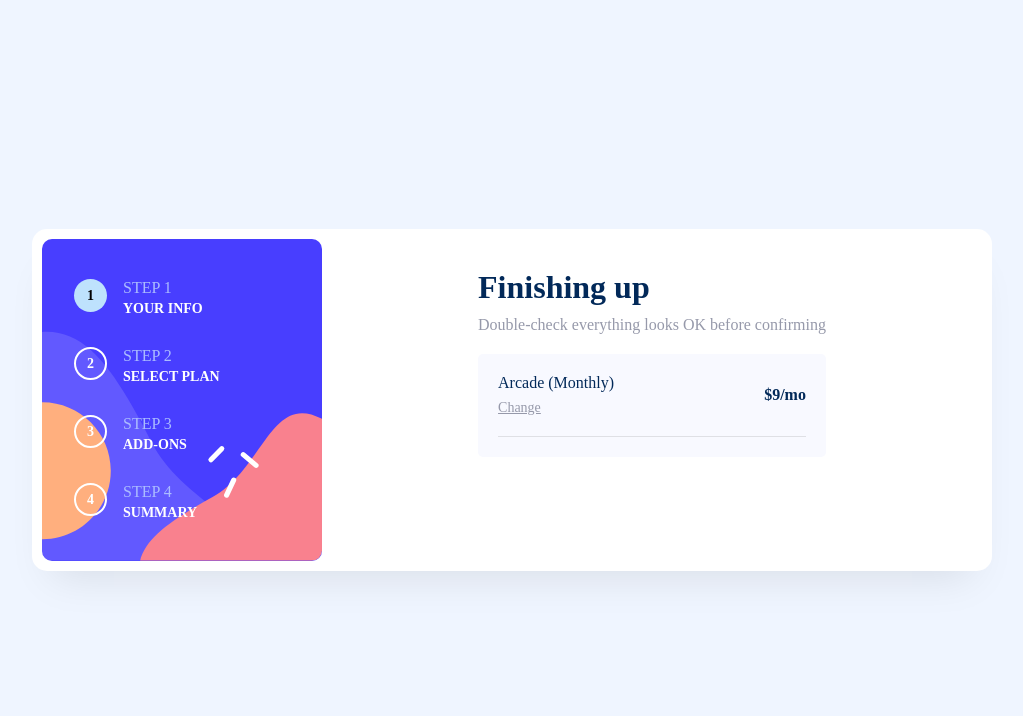
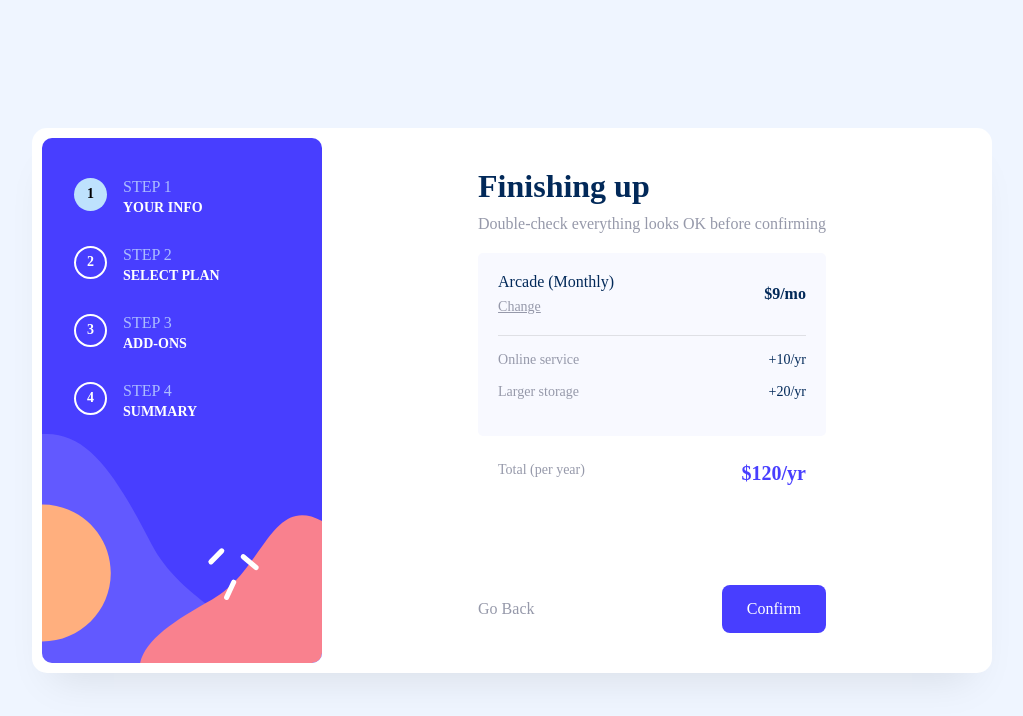
Before and after one commit to orafael93/substep-form-frontend-mentor, a React (Vite) app: page / in a window 1280 px wide. Shown: the top 716 px of the page, without its empty margins (128-1151 px from the left). Built offline with nearby package versions, Linux system fonts and the light colour scheme.

Commit message:
feat: adicao do conteudo estatico dos addons

```diff
--- a/src/components/Step4/index.tsx
+++ b/src/components/Step4/index.tsx
@@ -18,7 +18,27 @@ const Step4 = () => {
                         <S.SelectedPrice>$9/mo</S.SelectedPrice>
                     </S.WrapperSelectedPrice>
                 </S.WrapperStepContent>
+                <S.WrapperAddons>
+                    <S.WrapperAddon>
+                        <S.AddonNameService>Online service</S.AddonNameService>
+                        <S.AddonPrice>+10/yr</S.AddonPrice>
+                    </S.WrapperAddon>
+                    <S.WrapperAddon>
+                        <S.AddonNameService>Larger storage</S.AddonNameService>
+                        <S.AddonPrice>+20/yr</S.AddonPrice>
+                    </S.WrapperAddon>
+                </S.WrapperAddons>
             </S.WrapperSelectedContent>
+
+            <S.WrapperTotalPrice>
+                <S.PriceText>Total (per year)</S.PriceText>
+                <S.PriceValue>$120/yr</S.PriceValue>
+            </S.WrapperTotalPrice>
+
+            <S.WrapperButtons>
+                <S.BackButton>Go Back</S.BackButton>
+                <S.Button>Confirm</S.Button>
+            </S.WrapperButtons>
         </S.Wrapper>
     )
 }
```
